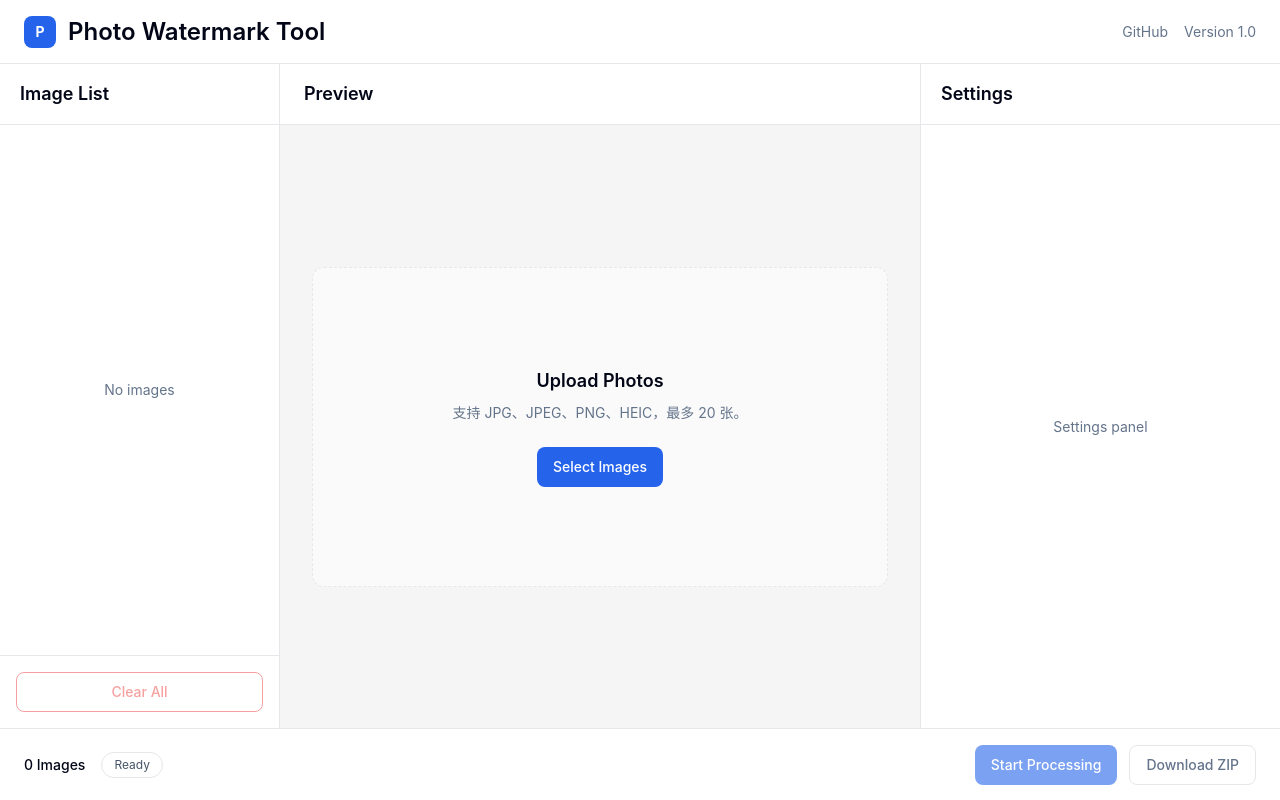
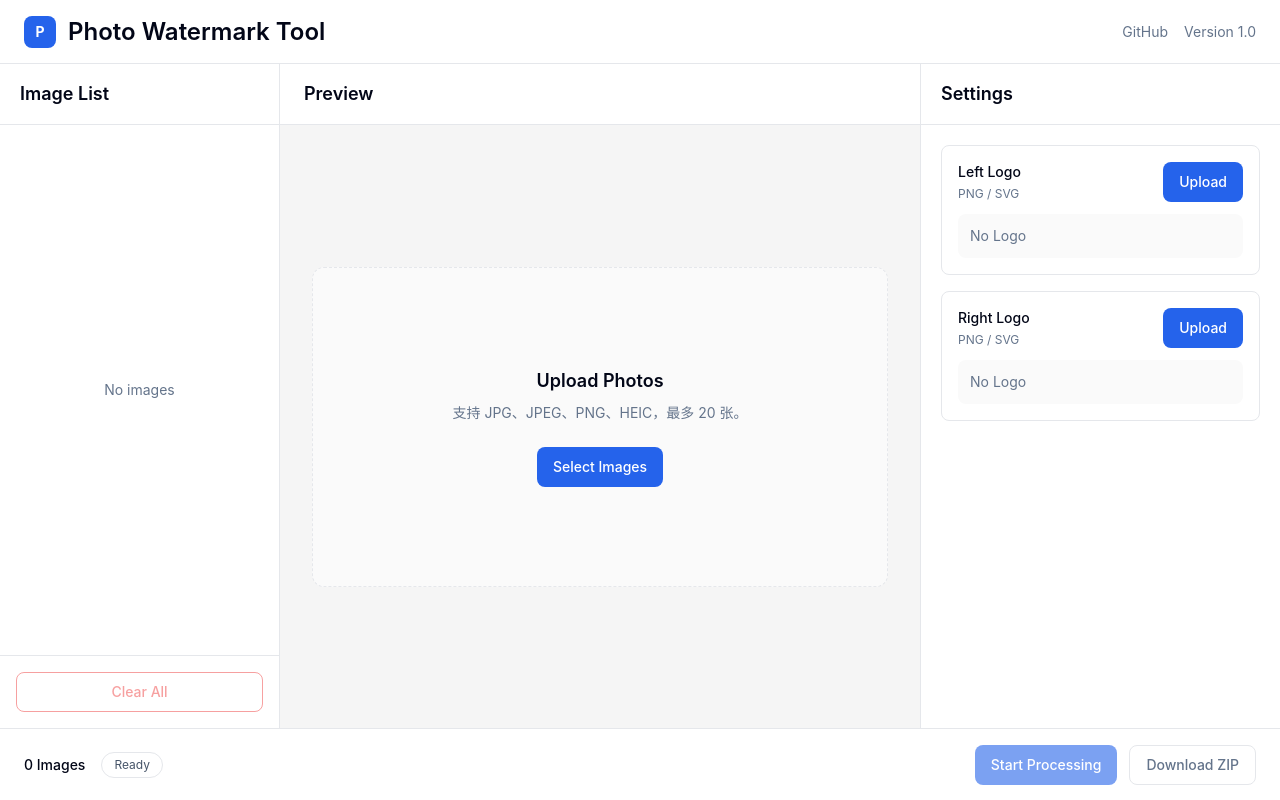
Before and after one commit to sweetCurious/photo-watermark-tool, a React (Vite) app: page / in a window 1280 px wide. Built offline with nearby package versions, Linux system fonts and the light colour scheme.

Commit message:
feat: implement logo upload

```diff
--- a/src/components/layout/WorkspacePanels.tsx
+++ b/src/components/layout/WorkspacePanels.tsx
@@ -1,5 +1,6 @@
 import { ImageList } from '../image/ImageList';
 import { ImagePreview } from '../image/ImagePreview';
+import { LogoUploader } from '../logo/LogoUploader';
 
 function LeftPanel() {
   return (
@@ -31,8 +32,9 @@ function SettingsPanel() {
       <div className="border-b border-border-default px-5 py-4">
         <h2 className="text-lg font-semibold">Settings</h2>
       </div>
-      <div className="flex flex-1 items-center justify-center p-5 text-sm text-slate-500">
-        Settings panel
+      <div className="space-y-4 p-5">
+        <LogoUploader position="left" />
+        <LogoUploader position="right" />
       </div>
     </aside>
   );
--- /dev/null
+++ b/src/components/logo/LogoUploader.tsx
@@ -0,0 +1,82 @@
+import { ChangeEvent, useRef, useState } from 'react';
+import { useLogoStore } from '../../store/logoStore';
+import { LogoAsset, LogoPosition } from '../../types/logo';
+
+function isValidLogo(file: File) {
+  const extension = file.name.split('.').pop()?.toLowerCase();
+  return extension === 'png' || extension === 'svg';
+}
+
+function LogoPreview({ logo }: { logo: LogoAsset }) {
+  return (
+    <div className="mt-3 rounded-lg border border-border-default bg-background-upload p-3">
+      <img alt={logo.fileName} className="h-16 max-w-full object-contain" src={logo.objectUrl} />
+      <p className="mt-2 truncate text-xs text-slate-600">{logo.fileName}</p>
+    </div>
+  );
+}
+
+export function LogoUploader({ position }: { position: LogoPosition }) {
+  const inputRef = useRef<HTMLInputElement>(null);
+  const [message, setMessage] = useState('PNG / SVG');
+  const logo = useLogoStore((state) => (position === 'left' ? state.leftLogo : state.rightLogo));
+  const setLogo = useLogoStore((state) => state.setLogo);
+  const removeLogo = useLogoStore((state) => state.removeLogo);
+  const label = position === 'left' ? 'Left Logo' : 'Right Logo';
+
+  function handleChange(event: ChangeEvent<HTMLInputElement>) {
+    const file = event.target.files?.[0] ?? null;
+    event.target.value = '';
+
+    if (!file) {
+      return;
+    }
+
+    if (!isValidLogo(file)) {
+      setMessage('Invalid Logo');
+      return;
+    }
+
+    setLogo(position, file);
+    setMessage('Logo ready');
+  }
+
+  return (
+    <section className="rounded-lg border border-border-default p-4">
+      <div className="flex items-center justify-between gap-3">
+        <div>
+          <h3 className="text-sm font-medium text-slate-950">{label}</h3>
+          <p className="mt-1 text-xs text-slate-500">{message}</p>
+        </div>
+        <input
+          accept=".png,.svg"
+          className="hidden"
+          onChange={handleChange}
+          ref={inputRef}
+          type="file"
+        />
+        <button
+          className="h-10 rounded-lg bg-primary px-4 text-sm font-medium text-white"
+          onClick={() => inputRef.current?.click()}
+          type="button"
+        >
+          Upload
+        </button>
+      </div>
+      {logo ? (
+        <>
+          <LogoPreview logo={logo} />
+          <button
+            className="mt-3 h-9 w-full rounded-lg border border-error text-sm font-medium text-error"
+            onClick={() => removeLogo(position)}
+            type="button"
+          >
+            Remove Logo
+          </button>
+        </>
+      ) : (
+        <p className="mt-3 rounded-lg bg-background-upload p-3 text-sm text-slate-500">No Logo</p>
+      )}
+    </section>
+  );
+}
--- /dev/null
+++ b/src/store/logoStore.ts
@@ -0,0 +1,46 @@
+import { create } from 'zustand';
+import { LogoAsset, LogoPosition } from '../types/logo';
+
+interface LogoStore {
+  leftLogo: LogoAsset | null;
+  rightLogo: LogoAsset | null;
+  setLogo: (position: LogoPosition, file: File) => void;
+  removeLogo: (position: LogoPosition) => void;
+}
+
+function createLogoAsset(position: LogoPosition, file: File): LogoAsset {
+  return {
+    file,
+    fileName: file.name,
+    objectUrl: URL.createObjectURL(file),
+    position,
+    size: file.size,
+  };
+}
+
+export const useLogoStore = create<LogoStore>((set) => ({
+  leftLogo: null,
+  rightLogo: null,
+  setLogo: (position, file) =>
+    set((state) => {
+      const currentLogo = position === 'left' ? state.leftLogo : state.rightLogo;
+
+      if (currentLogo) {
+        URL.revokeObjectURL(currentLogo.objectUrl);
+      }
+
+      const nextLogo = createLogoAsset(position, file);
+
+      return position === 'left' ? { leftLogo: nextLogo } : { rightLogo: nextLogo };
+    }),
+  removeLogo: (position) =>
+    set((state) => {
+      const currentLogo = position === 'left' ? state.leftLogo : state.rightLogo;
+
+      if (currentLogo) {
+        URL.revokeObjectURL(currentLogo.objectUrl);
+      }
+
+      return position === 'left' ? { leftLogo: null } : { rightLogo: null };
+    }),
+}));
--- /dev/null
+++ b/src/types/logo.ts
@@ -0,0 +1,9 @@
+export type LogoPosition = 'left' | 'right';
+
+export interface LogoAsset {
+  file: File;
+  fileName: string;
+  objectUrl: string;
+  position: LogoPosition;
+  size: number;
+}
```
Also changed, not shown: 1 other file (tests, documents, lock files or other folders).
